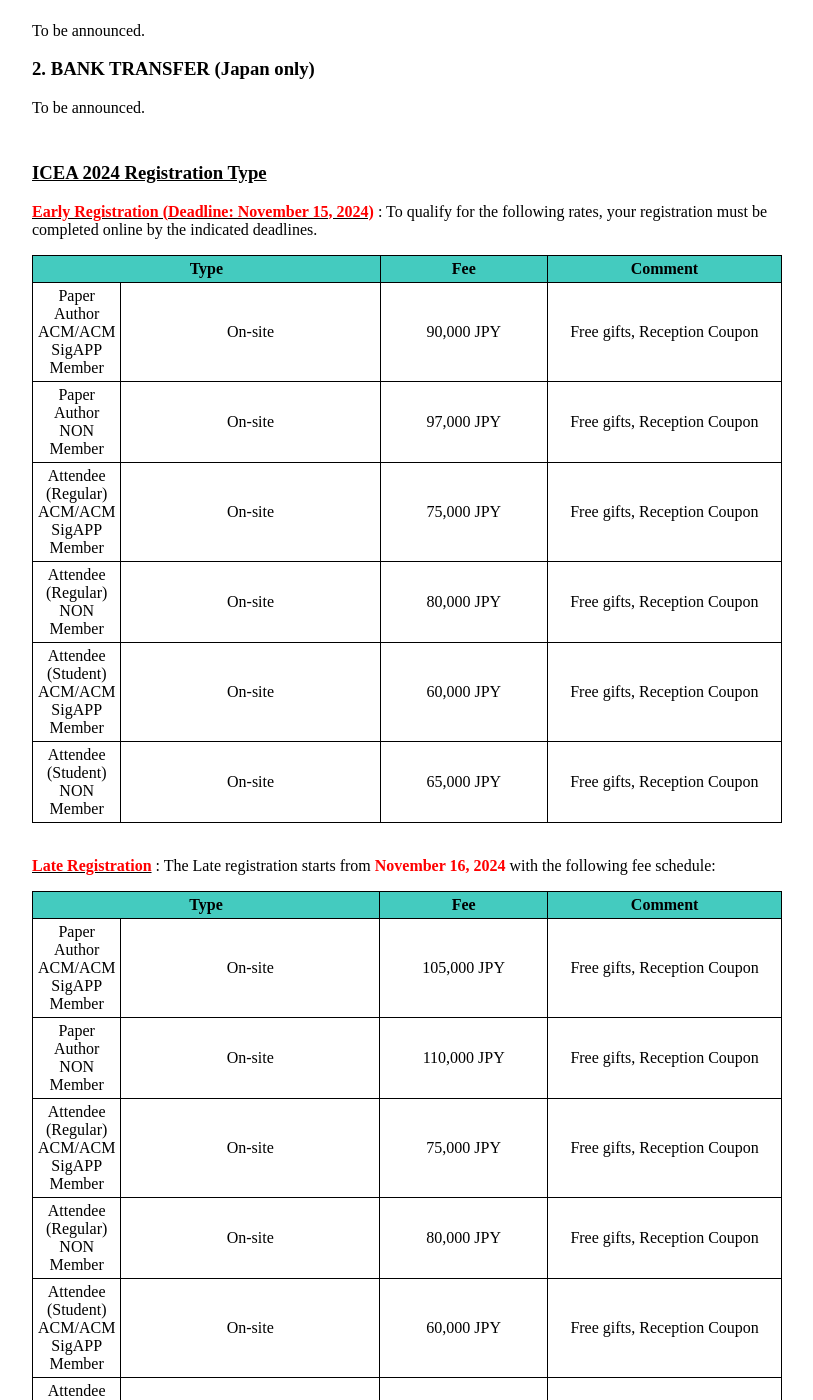
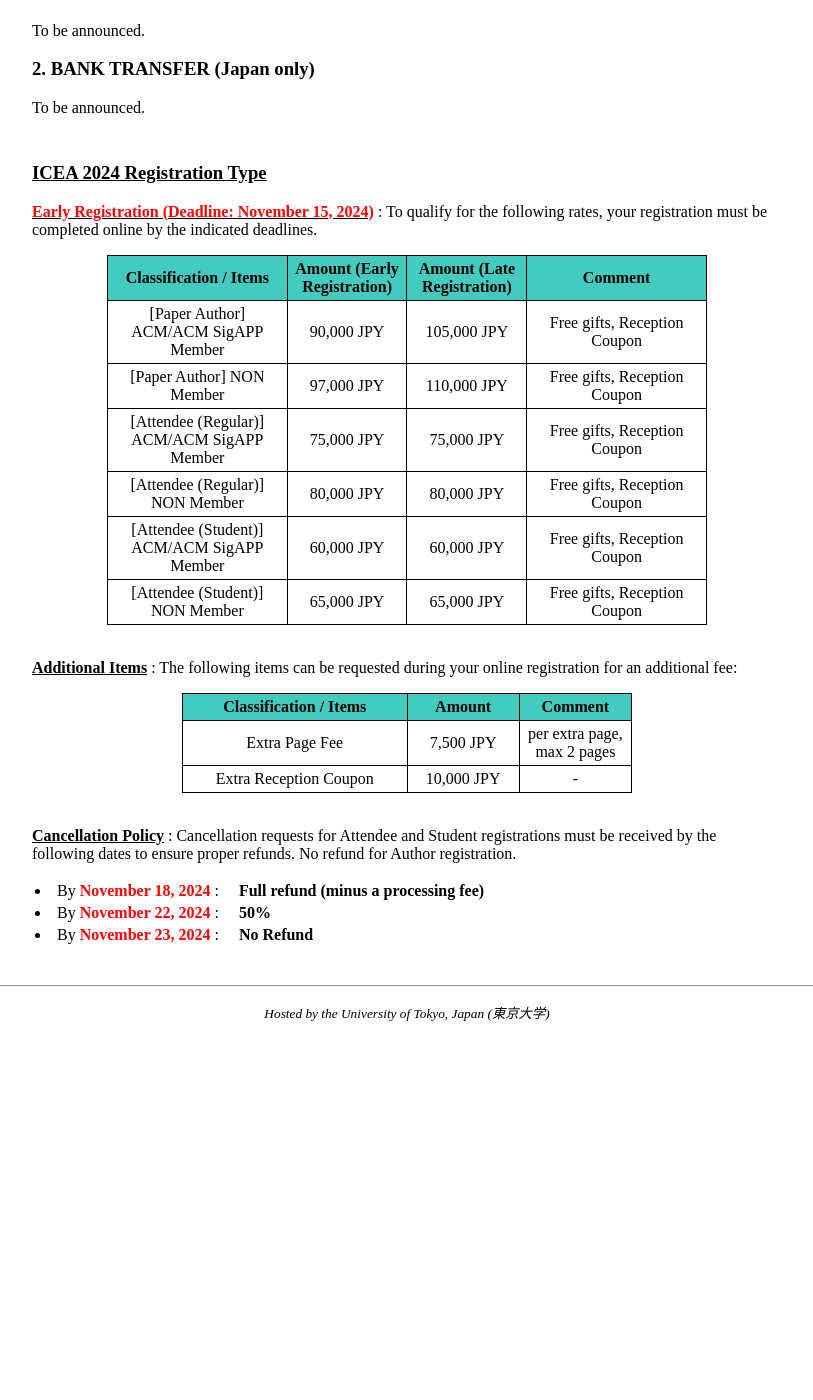
Before and after one commit to icea-conf/2024, a Jekyll site: the page built from registration/index.html, in a window 1280 px wide and 1400 px high, scrolled down 535 px. Shown: the whole window, without its empty margins (233-1046 px from the left). Built offline with Jekyll 4.4.1, drawn with Linux system fonts in a browser that asks for light colours; after the commit the page ends 1573 px from its top, so only the background shows below that; some of the changed text lies outside the part shown.

Commit message:
update table design

```diff
--- a/registration/index.html
+++ b/registration/index.html
@@ -45,28 +45,31 @@
                <h3><u>ICEA 2024 Registration Type</u></h3>
                <p><u><b style="color:#FF0000">Early Registration (Deadline: November 15, 2024)</b></u><a style="text-align: justify"> : To qualify for the following rates, your registration must be completed online by the indicated deadlines.</a></p>
                <center>
-                   <table class="tlayout2" cellspacing="0">
-                       <tbody style="text-align: center">
+                   <table class="tlayout2" cellspacing="0" style="width: 80%; border-collapse: collapse; text-align: center;">
+                       <tbody>
                            <tr>
-                               <td class="theader" width="40%" colspan="2">
-                                   <b>Type</b>
+                               <td class="theader" width="30%">
+                                   <b>Classification / Items</b>
                                </td>
-                               <td class="theader" width="25%">
-                                   <b>Fee</b>
+                               <td class="theader" width="20%">
+                                   <b>Amount (Early Registration)</b>
                                </td>
-                               <td class="theader" width="35%">
+                               <td class="theader" width="20%">
+                                   <b>Amount (Late Registration)</b>
+                               </td>
+                               <td class="theader" width="30%">
                                    <b>Comment</b>
                                </td>
                            </tr>
                            <tr>
                                <td class="tcontent3">
-                                   <a>Paper Author<br>ACM/ACM SigAPP Member</a>
-                               </td>
-                               <td class="tcontent2" width="40%">
-                                   <a>On-site</a>
+                                   <a>[Paper Author] ACM/ACM SigAPP Member</a>
                                </td>
                                <td class="tcontent2">
                                    <a>90,000 JPY</a>
+                               </td>
+                               <td class="tcontent2">
+                                   <a>105,000 JPY</a>
                                </td>
                                <td class="tcontent3">
                                    <a>Free gifts, Reception Coupon</a>
@@ -74,13 +77,13 @@
                            </tr>
                            <tr>
                                <td class="tcontent3">
-                                   <a>Paper Author<br>NON Member</a>
-                               </td>
-                               <td class="tcontent2" width="40%">
-                                   <a>On-site</a>
+                                   <a>[Paper Author] NON Member</a>
                                </td>
                                <td class="tcontent2">
                                    <a>97,000 JPY</a>
+                               </td>
+                               <td class="tcontent2">
+                                   <a>110,000 JPY</a>
                                </td>
                                <td class="tcontent3">
                                    <a>Free gifts, Reception Coupon</a>
@@ -88,10 +91,10 @@
                            </tr>
                            <tr>
                                <td class="tcontent3">
-                                   <a>Attendee (Regular)<br>ACM/ACM SigAPP Member</a>
+                                   <a>[Attendee (Regular)] ACM/ACM SigAPP Member</a>
                                </td>
-                               <td class="tcontent2" width="40%">
-                                   <a>On-site</a>
+                               <td class="tcontent2">
+                                   <a>75,000 JPY</a>
                                </td>
                                <td class="tcontent2">
                                    <a>75,000 JPY</a>
@@ -102,10 +105,10 @@
                            </tr>
                            <tr>
                                <td class="tcontent3">
-                                   <a>Attendee (Regular)<br>NON Member</a>
+                                   <a>[Attendee (Regular)] NON Member</a>
                                </td>
-                               <td class="tcontent2" width="40%">
-                                   <a>On-site</a>
+                               <td class="tcontent2">
+                                   <a>80,000 JPY</a>
                                </td>
                                <td class="tcontent2">
                                    <a>80,000 JPY</a>
@@ -116,10 +119,10 @@
                            </tr>
                            <tr>
                                <td class="tcontent3">
-                                   <a>Attendee (Student)<br>ACM/ACM SigAPP Member</a>
+                                   <a>[Attendee (Student)] ACM/ACM SigAPP Member</a>
                                </td>
-                               <td class="tcontent2" width="40%">
-                                   <a>On-site</a>
+                               <td class="tcontent2">
+                                   <a>60,000 JPY</a>
                                </td>
                                <td class="tcontent2">
                                    <a>60,000 JPY</a>
@@ -130,10 +133,10 @@
                            </tr>
                            <tr>
                                <td class="tcontent3">
-                                   <a>Attendee (Student)<br>NON Member</a>
+                                   <a>[Attendee (Student)] NON Member</a>
                                </td>
-                               <td class="tcontent2" width="40%">
-                                   <a>On-site</a>
+                               <td class="tcontent2">
+                                   <a>65,000 JPY</a>
                                </td>
                                <td class="tcontent2">
                                    <a>65,000 JPY</a>
@@ -146,121 +149,18 @@
                    </table><br>
                </center>
 
-               <p><u><b style="color:#FF0000">Late Registration</b></u><a style="text-align: justify"> : The Late registration starts from <b style="color:#FF0000">November 16, 2024</b> with the following fee schedule:</a></p>
+               <p><u><b>Additional Items</b></u><a style="text-align: justify"> : The following items can be requested during your online registration for an additional fee:</a></p>
                <center>
-                   <table class="tlayout2" cellspacing="0">
-                       <tbody style="text-align: center">
+                   <table class="tlayout2" cellspacing="0" style="width: 60%; border-collapse: collapse; text-align: center;">
+                       <tbody>
                            <tr>
-                               <td class="theader" width="40%" colspan="2">
-                                   <b>Type</b>
+                               <td class="theader" width="50%">
+                                   <b>Classification / Items</b>
                                </td>
                                <td class="theader" width="25%">
-                                   <b>Fee</b>
-                               </td>
-                               <td class="theader" width="35%">
-                                   <b>Comment</b>
-                               </td>
-                           </tr>
-                           <tr>
-                               <td class="tcontent3">
-                                   <a>Paper Author<br>ACM/ACM SigAPP Member</a>
-                               </td>
-                               <td class="tcontent2" width="40%">
-                                   <a>On-site</a>
-                               </td>
-                               <td class="tcontent2">
-                                   <a>105,000 JPY</a>
-                               </td>
-                               <td class="tcontent3">
-                                   <a>Free gifts, Reception Coupon</a>
-                               </td>
-                           </tr>
-                           <tr>
-                               <td class="tcontent3">
-                                   <a>Paper Author<br>NON Member</a>
-                               </td>
-                               <td class="tcontent2" width="40%">
-                                   <a>On-site</a>
-                               </td>
-                               <td class="tcontent2">
-                                   <a>110,000 JPY</a>
-                               </td>
-                               <td class="tcontent3">
-                                   <a>Free gifts, Reception Coupon</a>
-                               </td>
-                           </tr>
-                           <tr>
-                               <td class="tcontent3">
-                                   <a>Attendee (Regular)<br>ACM/ACM SigAPP Member</a>
-                               </td>
-                               <td class="tcontent2" width="40%">
-                                   <a>On-site</a>
-                               </td>
-                               <td class="tcontent2">
-                                   <a>75,000 JPY</a>
-                               </td>
-                               <td class="tcontent3">
-                                   <a>Free gifts, Reception Coupon</a>
-                               </td>
-                           </tr>
-                           <tr>
-                               <td class="tcontent3">
-                                   <a>Attendee (Regular)<br>NON Member</a>
-                               </td>
-                               <td class="tcontent2" width="40%">
-                                   <a>On-site</a>
-                               </td>
-                               <td class="tcontent2">
-                                   <a>80,000 JPY</a>
-                               </td>
-                               <td class="tcontent3">
-                                   <a>Free gifts, Reception Coupon</a>
-                               </td>
-                           </tr>
-                           <tr>
-                               <td class="tcontent3">
-                                   <a>Attendee (Student)<br>ACM/ACM SigAPP Member</a>
-                               </td>
-                               <td class="tcontent2" width="40%">
-                                   <a>On-site</a>
-                               </td>
-                               <td class="tcontent2">
-                                   <a>60,000 JPY</a>
-                               </td>
-                               <td class="tcontent3">
-                                   <a>Free gifts, Reception Coupon</a>
-                               </td>
-                           </tr>
-                           <tr>
-                               <td class="tcontent3">
-                                   <a>Attendee (Student)<br>NON Member</a>
-                               </td>
-                               <td class="tcontent2" width="40%">
-                                   <a>On-site</a>
-                               </td>
-                               <td class="tcontent2">
-                                   <a>65,000 JPY</a>
-                               </td>
-                               <td class="tcontent3">
-                                   <a>Free gifts, Reception Coupon</a>
-                               </td>
-                           </tr>
-                       </tbody>
-                   </table><br>
-               </center>
-
-               <p><u><b>Additional Items</b></u><a style="text-align: justify"> : The following items can be requested during your online registration for additional fee:</a></p>
-               <center>
-                   <table class="tlayout2" cellspacing="0">
-                       <tbody style="text-align: center">
-                           <tr>
-                               <td class="theader" width="40%">
-                                   <b>Type</b>
+                                   <b>Amount</b>
                                </td>
                                <td class="theader" width="25%">
-                                   <b>Fee</b>
-                               </td>
-                               <td class="theader" width="35%">
                                    <b>Comment</b>
                                </td>
                            </tr>
@@ -268,18 +168,18 @@
                                <td class="tcontent3">
                                    <a>Extra Page Fee</a>
                                </td>
-                               <td class="tcontent3">
+                               <td class="tcontent2">
                                    <a>7,500 JPY</a>
                                </td>
                                <td class="tcontent3">
-                                   <a style="text-align: justify">per extra page, This applies to papers that exceed the 6-page limit per paper (A maximum of 2 extra pages per paper is allowed)</a>
+                                   <a>per extra page, max 2 pages</a>
                                </td>
                            </tr>
                            <tr>
                                <td class="tcontent3">
                                    <a>Extra Reception Coupon</a>
                                </td>
-                               <td class="tcontent3">
+                               <td class="tcontent2">
                                    <a>10,000 JPY</a>
                                </td>
                                <td class="tcontent3">
@@ -290,20 +190,20 @@
                    </table><br>
                </center>
 
-               <p><u><b>Cancellation Policy</b></u><a style="text-align: justify"> : Cancellation request for Attendee and Student registrations must be received by the following dates in order to ensure proper refunds. No refund for Author registration.</a></p>
+               <p><u><b>Cancellation Policy</b></u><a style="text-align: justify"> : Cancellation requests for Attendee and Student registrations must be received by the following dates to ensure proper refunds. No refund for Author registration.</a></p>
                <table>
                    <tbody>
                        <tr>
                            <td>
-                               <li>By <b style="color: #FF0000">November 18, 2024</b> : </li>
+                               <li>By <b style="color: #FF0000">November 18, 2024</b> :</li>
                            </td>
                            <td>
-                               <b>&nbsp; &nbsp; Full refund(min us a processing fee)</b>
+                               <b>&nbsp; &nbsp; Full refund (minus a processing fee)</b>
                            </td>
                        </tr>
                        <tr>
                            <td>
-                               <li>By <b style="color: #FF0000">November 22, 2024</b> : </li>
+                               <li>By <b style="color: #FF0000">November 22, 2024</b> :</li>
                            </td>
                            <td>
                                <b>&nbsp; &nbsp; 50%</b>
@@ -311,7 +211,7 @@
                        </tr>
                        <tr>
                            <td>
-                               <li>By <b style="color: #FF0000">November 23, 2024</b> : </li>
+                               <li>By <b style="color: #FF0000">November 23, 2024</b> :</li>
                            </td>
                            <td>
                                <b>&nbsp; &nbsp; No Refund</b>
```
